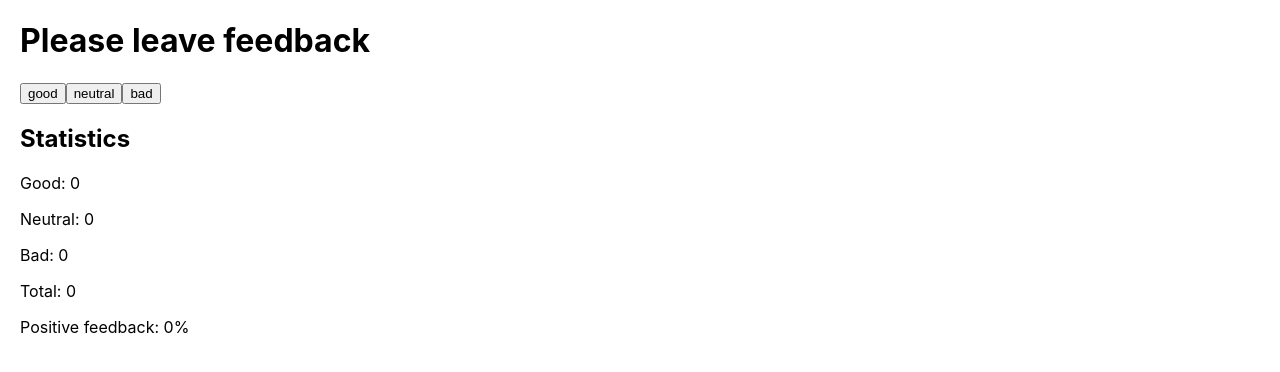
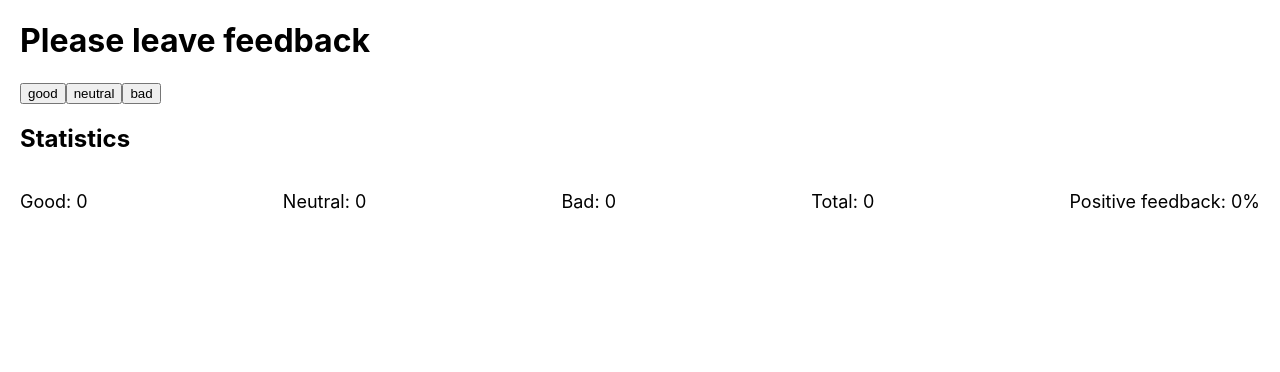
Before and after one commit to Stylize-K/goit-react-hw-02-feedback, a React (Create React App) app: page / in a window 1280 px wide. Shown: the top 372 px of the page. Built offline with nearby package versions, Linux system fonts and the light colour scheme.

Commit message:
Add styles

```diff
--- a/src/components/Statistics/Statistics.jsx
+++ b/src/components/Statistics/Statistics.jsx
@@ -1,5 +1,5 @@
 import PropTypes from 'prop-types';
-// import css from './Statistics.module.css';
+import css from './Statistics.module.css';
 
 export const Statistics = ({
   good,
@@ -9,12 +9,12 @@ export const Statistics = ({
   positivePercentage,
 }) => {
   return (
-    <div>
-      <p>Good: {good} </p>
-      <p>Neutral: {neutral} </p>
-      <p>Bad: {bad} </p>
-      <p>Total: {total} </p>
-      <p>Positive feedback: {positivePercentage}%</p>
+    <div className={css.statWrapper}>
+      <p className={css.stat}>Good: {good} </p>
+      <p className={css.stat}>Neutral: {neutral} </p>
+      <p className={css.stat}>Bad: {bad} </p>
+      <p className={css.stat}>Total: {total} </p>
+      <p className={css.stat}>Positive feedback: {positivePercentage}%</p>
     </div>
   );
 };
```
